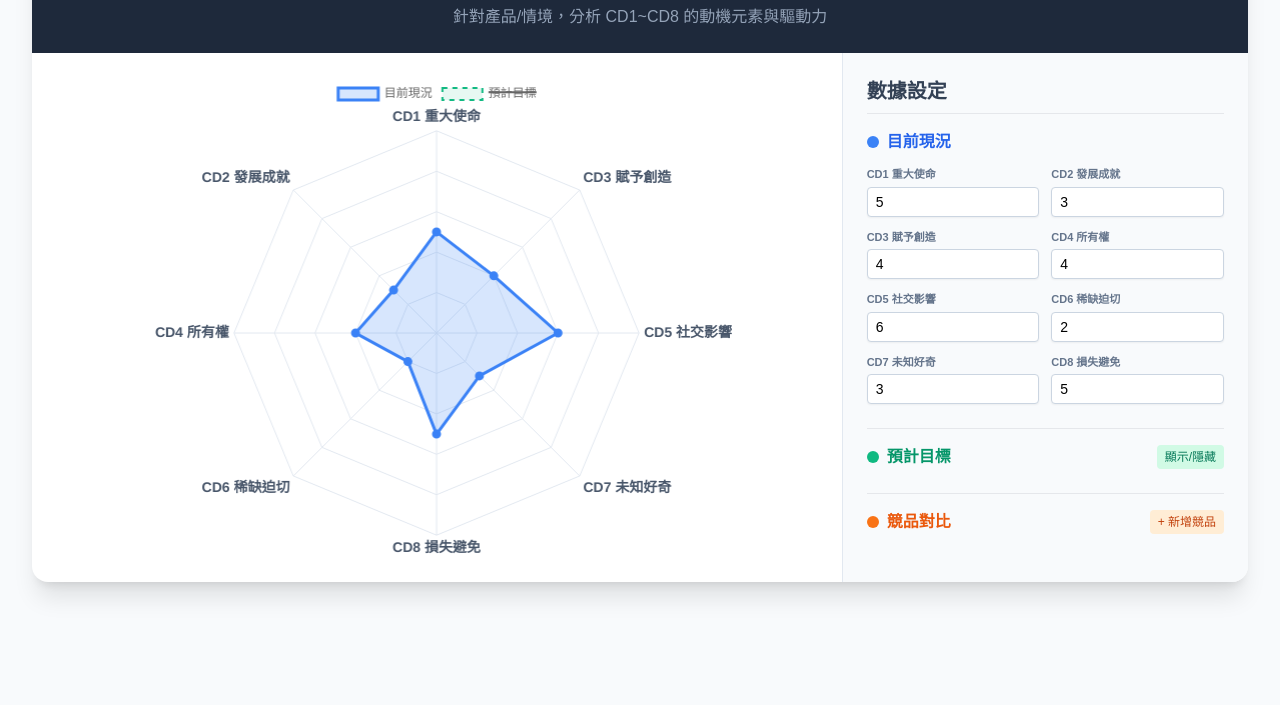
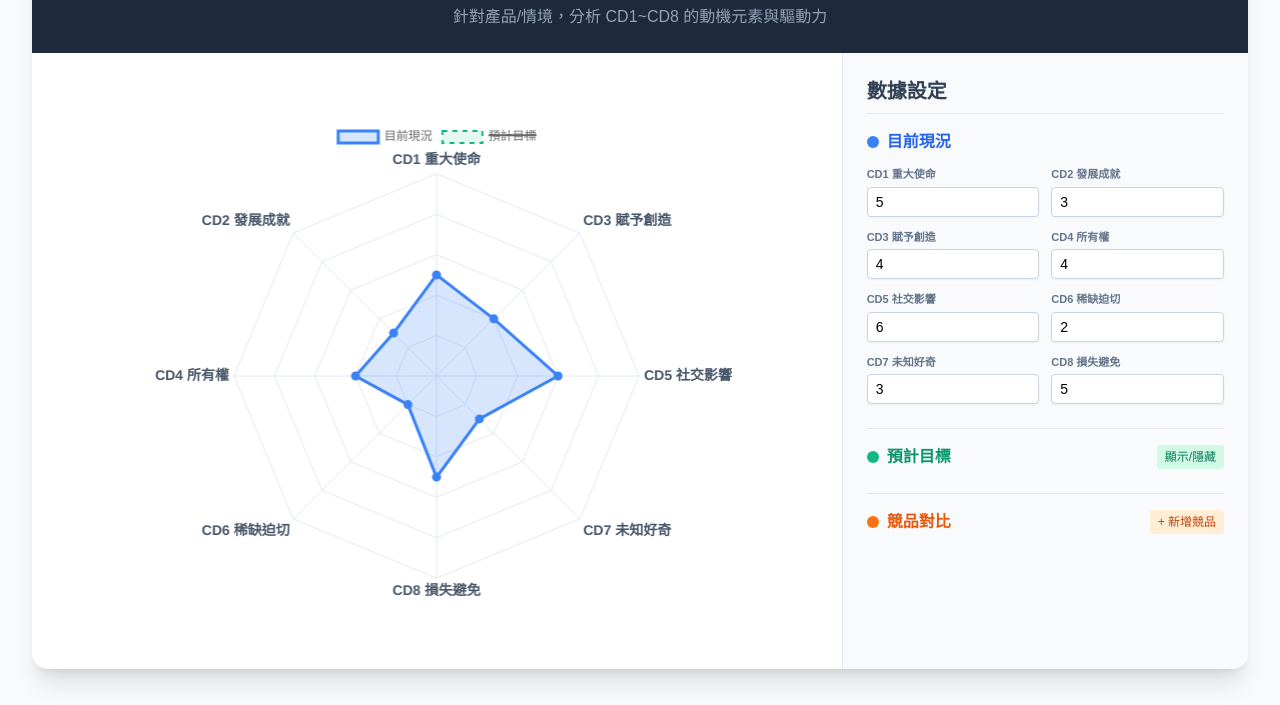
Before and after one commit to im1010ioio/octalysis-analysis, a plain HTML site: page index.html in a window 1280 px wide. Shown: the part 95-800 px from the top of the page. Drawn offline with nearby package versions, Linux system fonts and the light colour scheme.

Commit message:
Update control panel div height style
Adjust height calculation for control panel div.

```diff
--- a/index.html
+++ b/index.html
@@ -45,7 +45,7 @@
             </div>
 
             <!-- 右側：控制面板 -->
-            <div class="lg:w-1/3 p-6 bg-slate-50 overflow-y-auto max-h-[85vh]">
+            <div class="lg:w-1/3 p-6 bg-slate-50 overflow-y-auto" style="height: calc(100dvh - 11.5rem);">
                 <h2 class="text-xl font-bold mb-4 text-slate-700 border-b pb-2">數據設定</h2>
 
                 <!-- 目前狀態 (固定) -->
```
